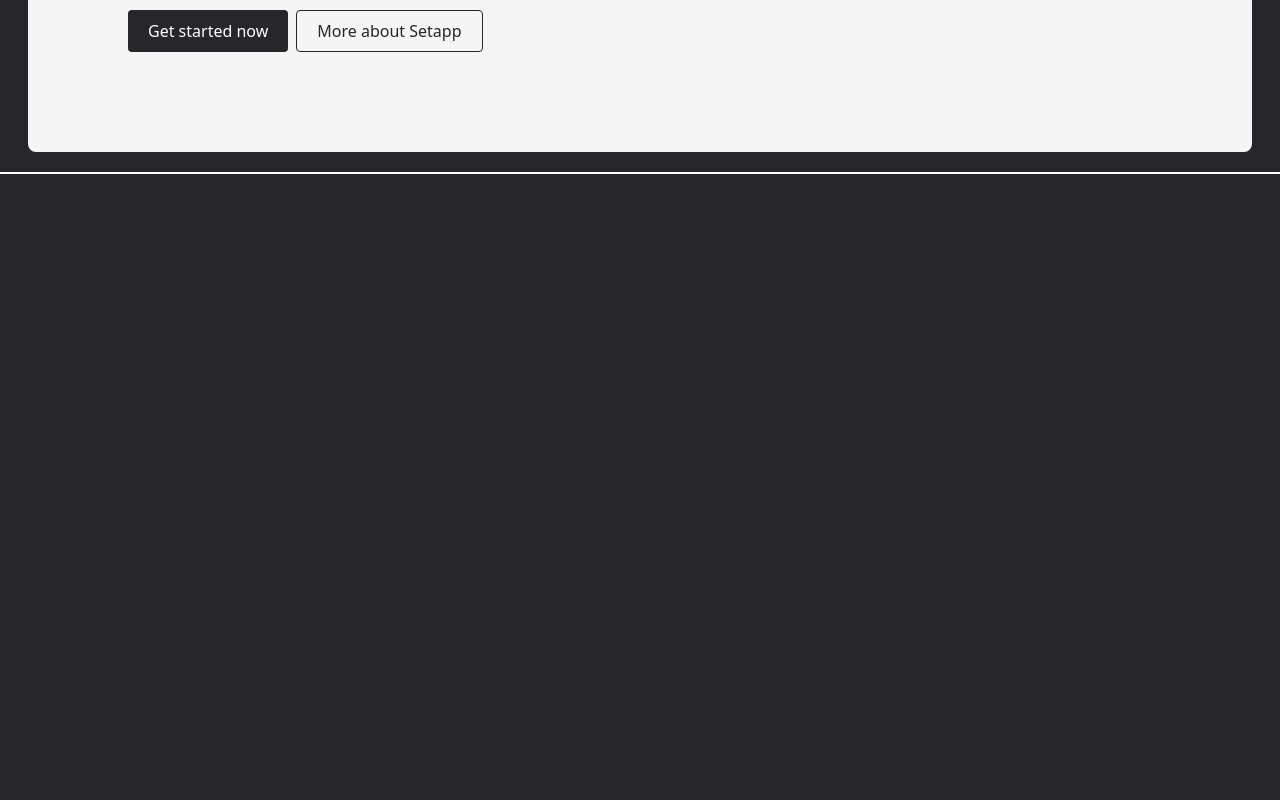
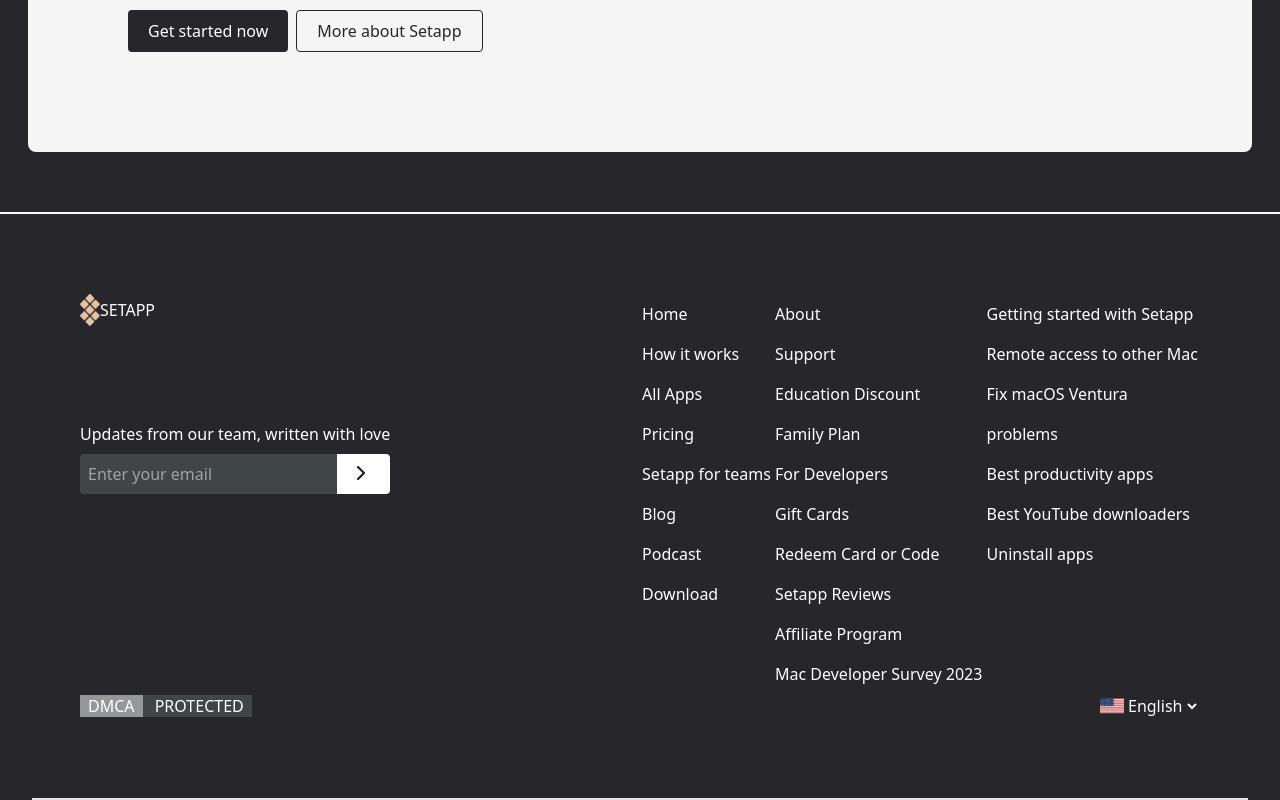
Before and after one commit to neggmmm/azora-assessment, a React (Vite) app: page / in a window 1280 px wide. Shown: the part 4317-5117 px from the top of the page. Before the commit the page ends 4491 px from the top, so only its background shows below. Built offline with nearby package versions, Linux system fonts and the light colour scheme.

Commit message:
adding links sections

```diff
--- a/src/App.jsx
+++ b/src/App.jsx
@@ -1,4 +1,6 @@
 import Divider from './components/Divider'
+import Links from './components/Footer'
+import Footer from './components/Footer'
 import Navbar from './components/navbar'
 import About from './pages/About'
 import Hero from './pages/Hero'
@@ -16,6 +18,8 @@
      <Divider color={'#E5E5E5'} width={80} />
      <Reviews />
      <Divider color={'#FEFEFE'} width={100} />
+     <Links />
+     <Divider color={'#E5E5E5'} width={95} />
     </>
   )
 }
--- /dev/null
+++ b/src/components/Footer.jsx
@@ -0,0 +1,75 @@
+import React from 'react'
+
+export default function Links() {
+    const firstList = ["Home","How it works", "All Apps", "Pricing", "Setapp for teams", "Blog", "Podcast", "Download"];
+    const secondList = ["About","Support","Education Discount", "Family Plan", "For Developers", "Gift Cards", "Redeem Card or Code", "Setapp Reviews", "Affiliate Program", "Mac Developer Survey 2023"];
+    const lastList =["Getting started with Setapp","Remote access to other Mac","Fix macOS Ventura","problems","Best productivity apps","Best YouTube downloaders","Uninstall apps"];
+    const languages = ["English", "Arabic", "Spaniol"]
+    return (
+    <div className='my-20 mx-20'>
+
+
+    <div className='flex justify-between  h-[50vh]'>
+        <div className='flex flex-col justify-between h-1/2'>
+            <div className='flex items-center'>
+                <img src='Vector.png' className='w-[20px] h-[32px]' />
+                <p>SETAPP</p>
+            </div>
+            <div className='flex flex-col gap-2'>
+                <p>Updates from our team, written with love </p>
+                <div className='flex'>
+                <input className='rounded-l bg-[#404547] w-full py-2 px-2' placeholder='Enter your email'/>
+                <div className='bg-white w-14 text-center py-3 px-5 rounded-r'>
+                    <img className='text-[#404547]' src='Frame.png' />
+                </div>
+                </div>
+            </div>
+        </div>
+        <div className='flex justify-around w-1/2'>
+        <ul className='text-white'>
+            {firstList.map(item=>(
+                <li className='py-2' key={item}>
+                    {item}
+                </li>
+            )
+            )}
+        </ul>
+          <ul className='text-white'>
+            {secondList.map(item=>(
+                <li className='py-2' key={item}>
+                    {item}
+                </li>
+            )
+            )}
+        </ul>
+         <ul className='text-white'>
+            {lastList.map(item=>(
+                <li className='py-2' key={item}>
+                    {item}
+                </li>
+            )
+            )}
+        </ul>
+        </div>
+    </div>
+    <div className='flex justify-between'>
+            <div>
+                <span className='bg-[#969799] px-2 '>
+                DMCA
+
+                </span>
+                <span className='bg-[#404547] px-2'> PROTECTED</span>
+            </div>
+
+            <div className='flex items-center'>
+                <img className='w-6 h-4' src='en.svg.png' />
+                <select>
+                    {languages.map(item=>(
+                        <option value={item}>{item}</option>
+                    ))}
+                </select>
+            </div>
+    </div>
+     </div>
+  )
+}
--- a/src/pages/Reviews.jsx
+++ b/src/pages/Reviews.jsx
@@ -25,7 +25,7 @@
         }
     ]
     return (
-        <div className='bg-white mt-20 mb-60'>
+        <div className='bg-white mt-20 mb-70'>
             {/* Carousel with negative margin to overlap */}
             <div className=''>
                 <div className=' h-[360px] bg-[#26262B]'></div>
```
Also changed, not shown: public/Frame.png (added).
